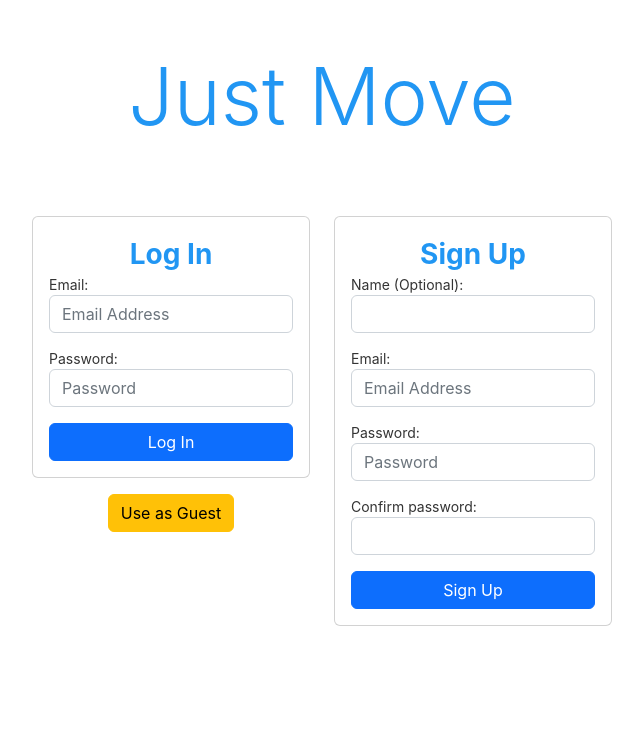
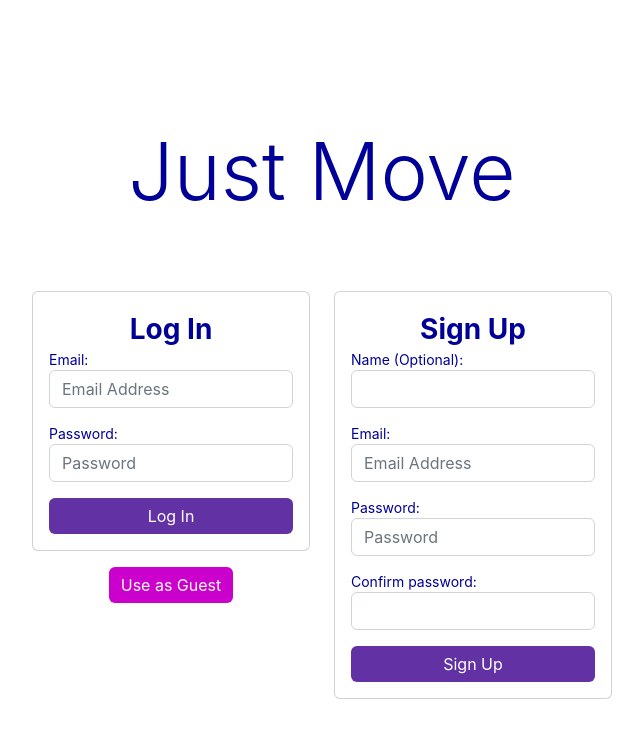
Before and after one commit to goldenwarrior2/Just-Move-115A, a React (Create React App) app in the folder just-move/: page /login in a window 1280 px wide. Shown: the top 738 px of the page, without its empty margins (318-961 px from the left). Built offline with nearby package versions, Linux system fonts and the light colour scheme.

Commit message:
updated color scheme and added animations

```diff
--- a/just-move/src/components/UserHomePage/Goal.js
+++ b/just-move/src/components/UserHomePage/Goal.js
@@ -20,6 +20,8 @@ export function Goal({ props, handleDeleteGoal, handleEditGoal }) {
     const [reminderDate, setReminderDate] = useState(props.reminderDate);
     const [mostRecentDate, setMostRecentDate] = useState(props.mostRecentDate);
 
+    const goalTextColor = "#6231a3";
+
     const cancelChanges = () => {
         setStartDate(props.startDate);
         setGoal(props.goal);
@@ -37,17 +39,17 @@ export function Goal({ props, handleDeleteGoal, handleEditGoal }) {
     };
 
     return (
-        <tr style={{backgroundColor: 'rgba(33, 150, 243, 0.2)'}}>
-          <td>{editing ? <input value={startDate} onChange={(e) => setStartDate(e.target.value)} type="text"/> : startDate}</td>
-          <td>{editing ? <input value={goal} onChange={(e) => setGoal(e.target.value)} type="text"/> : goal}</td>
-          <td>{editing ? <input value={intrinsicMotivation} onChange={(e) => setIntrinsicMotivation(e.target.value)} type="text"/> : intrinsicMotivation}</td>
-          <td>{editing ? <input value={extrinsicMotivation} onChange={(e) => setExtrinsicMotivation(e.target.value)} type="text"/> : extrinsicMotivation}</td>
-          <td>{editing ? <input value={reminderDate} onChange={(e) => setReminderDate(e.target.value)} type="text"/> : reminderDate}</td>
-          <td>{editing ? <input value={mostRecentDate} onChange={(e) => setMostRecentDate(e.target.value)} type="text"/> : mostRecentDate}</td>
+        <tr style={{backgroundColor: 'rgba(204, 0, 204, 0.3)', color: goalTextColor}}>
+          <td>{editing ? <input value={startDate} onChange={(e) => setStartDate(e.target.value)} type="text" className="form-control"/> : startDate}</td>
+          <td>{editing ? <input value={goal} onChange={(e) => setGoal(e.target.value)} type="text" className="form-control"/> : goal}</td>
+          <td>{editing ? <input value={intrinsicMotivation} onChange={(e) => setIntrinsicMotivation(e.target.value)} type="text" className="form-control"/> : intrinsicMotivation}</td>
+          <td>{editing ? <input value={extrinsicMotivation} onChange={(e) => setExtrinsicMotivation(e.target.value)} type="text" className="form-control"/> : extrinsicMotivation}</td>
+          <td>{editing ? <input value={reminderDate} onChange={(e) => setReminderDate(e.target.value)} type="text" className="form-control"/> : reminderDate}</td>
+          <td>{editing ? <input value={mostRecentDate} onChange={(e) => setMostRecentDate(e.target.value)} type="text" className="form-control"/> : mostRecentDate}</td>
           <td><Progress.Line percent={percentCompletion} status={status}/></td>
           <td>
             <ButtonGroup justified>
-              <IconButton icon={<EditIcon />} active={editing} appearance="primary" color="blue" onClick={()=> editToggle(props.id)}></IconButton>
+              <IconButton icon={<EditIcon />} active={editing} appearance="primary" color="violet" onClick={()=> editToggle(props.id)}></IconButton>
               <IconButton icon={<TrashIcon />} appearance="primary" color="red" onClick={()=> handleDeleteGoal(props.id)}></IconButton>
             </ButtonGroup>
           </td>
--- a/just-move/src/components/UserHomePage/PopupGoalForm.js
+++ b/just-move/src/components/UserHomePage/PopupGoalForm.js
@@ -7,6 +7,7 @@ import PlusIcon from '@rsuite/icons/Plus';
 import CloseIcon from '@rsuite/icons/Close';
 import { nanoid } from 'nanoid';
 import { saveAddGoal } from "./saving";
+import Animation from 'rsuite/Animation';
 
 function PopupGoalForm(props) {
 
@@ -57,9 +58,15 @@ function PopupGoalForm(props) {
     });
   }
 
+  const handleCloseForm = (e) => {
+    e.preventDefault();
+    props.setPopupBtnTrigger(false);
+  }
+
   return (props.trigger) ? (
     <div className="popup">
-      <div className="popup-inner">
+      <Animation.Bounce in={true}>
+      <div className="popup-inner" style={{color: "#6231a3"}}>
         <form onSubmit={handleAddNewGoal} id="popup-form">
           <h2>Let's Create a Goal!</h2>
           <br></br>
@@ -123,7 +130,7 @@ function PopupGoalForm(props) {
           <IconButton type="submit"
             icon={<PlusIcon />}
             appearance="primary"
-            color="green"
+            color="violet"
             id="add-goal-btn">
           </IconButton>
         </form>
@@ -132,9 +139,10 @@ function PopupGoalForm(props) {
           appearance="primary"
           color="red"
           id="close-btn"
-          onClick={() => props.setPopupBtnTrigger(false)}>
+          onClick={handleCloseForm}>
         </IconButton>
       </div>
+      </Animation.Bounce>
     </div>
   ) : "";
 }
--- a/just-move/src/components/UserHomePage/UserHomePage.js
+++ b/just-move/src/components/UserHomePage/UserHomePage.js
@@ -1,4 +1,5 @@
 import {auth } from '../firebase/firebase';
+// import { useState, useRef, useEffect } from 'react';
 import { useState, useRef, useEffect } from 'react';
 import React from 'react';
 import { Goal } from "./Goal";
@@ -31,7 +32,9 @@ export function UserHomePage() {
   const [subgoals, setsubGoals] = useState([]);
   const [GoalList,setGoalList] = useState([]);
 
-  const padding = "100px";
+  const padding = "150px"
+  const tableColumnFontSize = "20px";
+  const homepageTextColor = "#6231a3";
 
   const [addGoalData, setGoalData] = useState({
     startDate: currentDate,
@@ -98,7 +101,7 @@ export function UserHomePage() {
     }
 
     const newsubGoals = [...subgoals, newsubGoal];
-    if(subgoalRef.current.value != ""){
+    if(subgoalRef.current.value !== ""){
       setsubGoals(newsubGoals);
     }
     subgoalRef.current.value = "";
@@ -162,13 +165,19 @@ export function UserHomePage() {
                   paddingBottom: padding}}>
       {ldSc}
       <div>
-        <div><button className="btn btn-danger m-2" style={{ position: "absolute",
-         right: padding}} onClick={handleLogout}>Log Out</button></div>
+        <div>
+          <Animation.Slide in={true} placement={React.useState('right')}>
+          <button className="btn btn-danger m-2" style={{ position: "absolute",
+          right: padding, backgroundColor: "#cc00cc",
+          border: "none"}} onClick={handleLogout}>Log Out</button>
+          </Animation.Slide>
+        </div>
         <br></br>
         <div style={{ textAlign: "center" }}>
           <Animation.Slide in={true} placement={React.useState('left')}>
             <h1
-              style={{ color: "#2196f3" }}>
+              className="display-1 text-center"
+              style={{ color: homepageTextColor }}>
               Just Move
             </h1>
           </Animation.Slide>
@@ -176,7 +185,7 @@ export function UserHomePage() {
           <Animation.Slide in={true} placement={React.useState('right')}>
             <Button
               onClick={() => setPopupBtn(true)}
-              color='green'
+              color="violet"
               appearance='primary'
               size='lg'
               style={{ fontSize: "20px" }}>
@@ -199,8 +208,8 @@ export function UserHomePage() {
         </PopupGoalForm>
         <table id="goals-table" className="table mt-5">
           <thead>
-            <tr>
-              <th sope="col">Start Date</th>
+            <tr style={{fontSize: tableColumnFontSize, color: homepageTextColor}}>
+              <th scope="col">Start Date</th>
               <th scope="col">Goal</th>
               <th scope="col">Intrinsic Motivations</th>
               <th scope="col">Extrinsic Motivations</th>
@@ -228,7 +237,7 @@ export function UserHomePage() {
             onChange={handlesubGoalsChange}
           />
 
-          <IconButton type="submit" icon={<PlusIcon />} appearance="primary" color="#2196f3">Create</IconButton>
+          <IconButton type="submit" icon={<PlusIcon />} appearance="primary" color="violet">Create</IconButton>
         </form>
 
         <table id="subgoals-table" className="table mt-5">
--- a/just-move/src/components/login and register/Login.js
+++ b/just-move/src/components/login and register/Login.js
@@ -3,6 +3,7 @@ import React from 'react';
 import { useNavigate } from "react-router-dom";
 import { signInWithEmailAndPassword } from 'firebase/auth';
 import { auth } from '../firebase/firebase';
+import Animation from 'rsuite/Animation';
 
 export function Login() {
   const [email, setEmail] = useState('');
@@ -17,7 +18,7 @@ export function Login() {
         email,
         password
       );
-      console.log(userCred);
+      // console.log(userCred);
       navigate('/userhome');
     }
     catch (err) {
@@ -30,10 +31,10 @@ export function Login() {
   }
 
   return (
+    <Animation.Slide in={true} placement={React.useState('top')}>
     <form onSubmit={onFormSubmit}>
-      <div className="card p-3">
-        <h3 className="heading-5 text-center"
-            style={{color: '#2196f3'}}>Log In</h3>
+      <div className="card p-3" style={{color: "#000099"}}>
+        <h3 className="heading-5 text-center">Log In</h3>
         <div>
           <label for="loginEmail">Email:</label>
           <input
@@ -54,13 +55,21 @@ export function Login() {
             placeholder="Password"
           />
           <div className="d-grid">
-            <button id="loginForm" className="btn btn-primary" style={{ color: 'white' }}>Log In</button>
+            <button id="loginForm" className="btn btn-primary" style={{ color: 'white',
+              backgroundColor: "#6231a3", border: "none" }}>Log In</button>
           </div>
         </div>
       </div>
       <div className="d-flex align-items-center flex-column mt-3">
-        <button id="loginAnon" className="btn btn-warning" onClick={handleLoginAnon}>Use as Guest</button>
+        <button
+        id="loginAnon"
+        className="btn btn-warning"
+        onClick={handleLoginAnon}
+        style={{backgroundColor: "#cc00cc",
+        color: "white",
+        border: "none"}}>Use as Guest</button>
       </div>
     </form>
+    </Animation.Slide>
   )
 }
--- a/just-move/src/components/login and register/LoginAndRegisterPage.js
+++ b/just-move/src/components/login and register/LoginAndRegisterPage.js
@@ -1,12 +1,20 @@
 import { Login } from './Login';
 import { Register } from './Register';
 import React from 'react';
+import Animation from 'rsuite/Animation';
 
 export function LoginAndRegisterPage() {
 
   return (
+    <div style={{height: "100vh", width: "100vw",
+    paddingTop: "75px"}}>
     <div className="m-5">
-      <h1 className="display-1 text-center" style={{color: '#2196f3'}}>Just Move</h1> {/*color is called butterfly blue*/}
+      <div>
+      <Animation.Slide in={true} placement={React.useState('left')}>
+        <h1 className="display-1 text-center" style={{color: "#000099"}}>Just Move</h1>
+      </Animation.Slide>
+        {/* <h1 className="display-1 text-center" style={{color: "#000099"}}>Just Move</h1> color is called butterfly blue */}
+      </div>
       <div className="row row-cols-4 g-4 mt-5">
         <div className="col"></div>
         <div className="col">
@@ -17,5 +25,6 @@ export function LoginAndRegisterPage() {
         </div>
       </div>
     </div>
+    </div>
   )
 }
--- a/just-move/src/components/login and register/Register.js
+++ b/just-move/src/components/login and register/Register.js
@@ -3,6 +3,7 @@ import { createUserWithEmailAndPassword } from 'firebase/auth';
 import { auth, firestore } from '../firebase/firebase';
 import { useNavigate } from "react-router-dom";
 import { setDoc, doc } from 'firebase/firestore';
+import Animation from 'rsuite/Animation';
 
 export function Register() {
   const [email, setEmail] = useState('');
@@ -38,10 +39,11 @@ export function Register() {
   const pw2Invalid = password2 !== "" && password !== password2;
 
   return (
+    <Animation.Slide in={true} placement={React.useState('bottom')}>
     <form onSubmit={onFormSubmit}>
-      <div className="card p-3">
+      <div className="card p-3" style={{color: "#000099"}}>
         <h3 className="heading-5 text-center"
-            style={{color: '#2196f3'}}>Sign Up</h3>
+            style={{color: "#000099"}}>Sign Up</h3>
         <div>
           <label htmlFor="signUpName">Name (Optional):</label>
           <input type="text" className="form-control mb-3" id="signUpName" value={username} onChange={(e) => setName(e.target.value)} />
@@ -68,10 +70,12 @@ export function Register() {
             id="signUpPassword2" required
             value={password2} onChange={(e) => setPassword2(e.target.value)} />
           <div className="d-grid">
-            <button id="signUpForm" type="submit" className="btn btn-primary" style={{ color: 'white' }}>Sign Up</button>
+            <button id="signUpForm" type="submit" className="btn btn-primary" style={{ color: 'white',
+                backgroundColor: "#6231a3", border: "none" }}>Sign Up</button>
           </div>
         </div>
       </div>
     </form>
+    </Animation.Slide>
   )
 }
```
